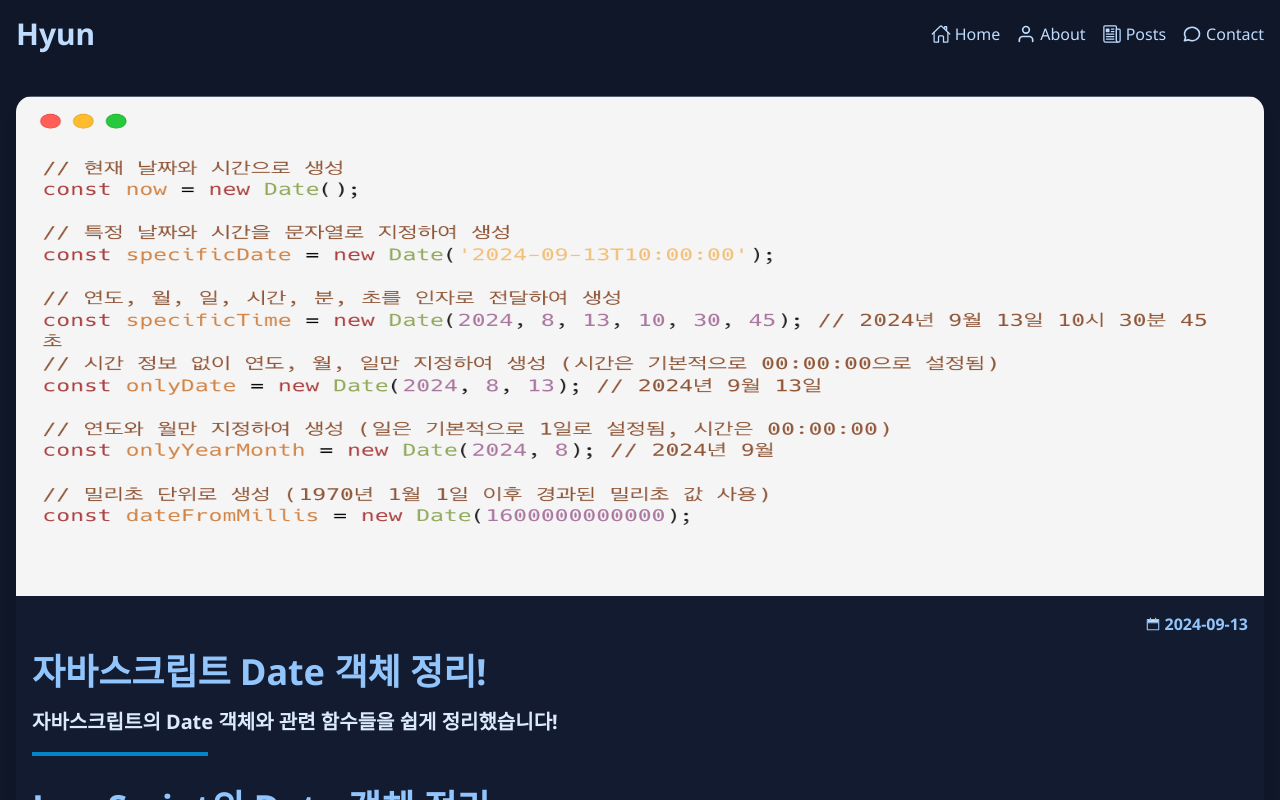
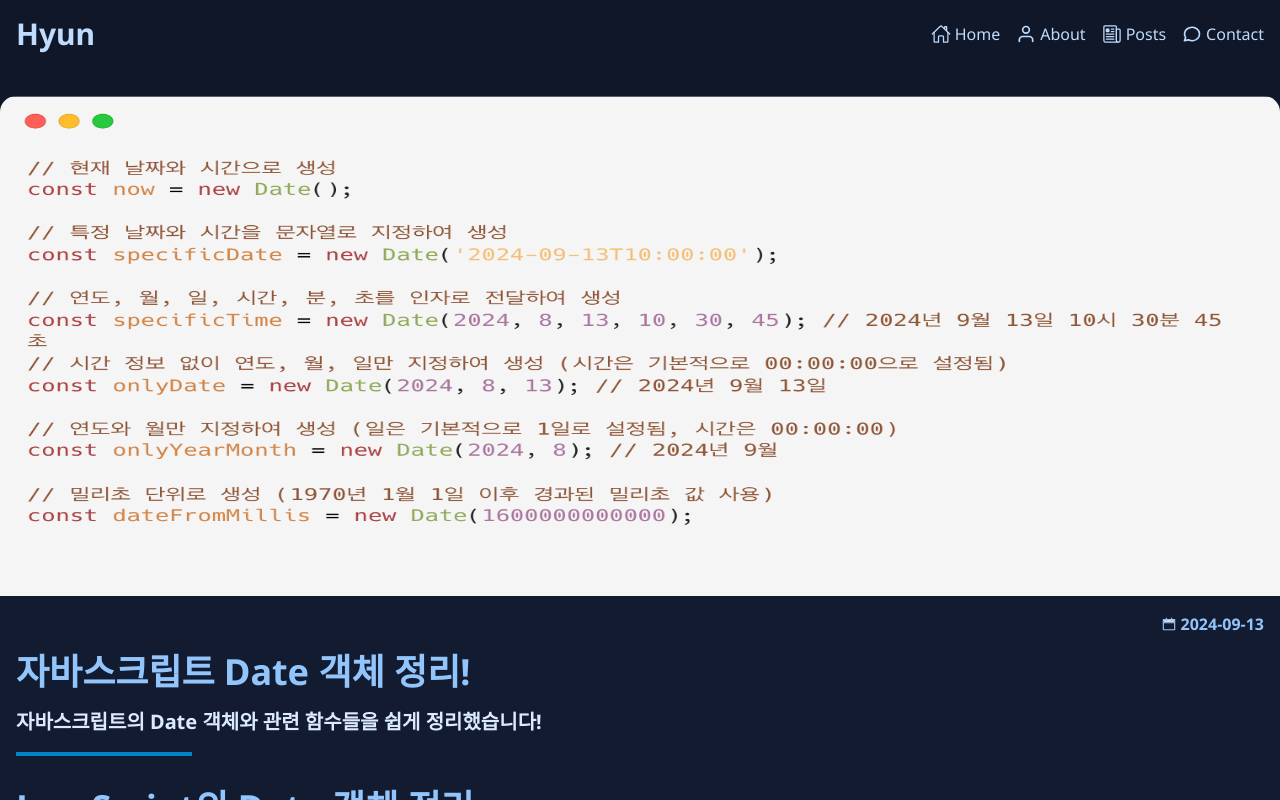
Before and after one commit to GangHyun95/blog, a Next.js app: page /posts/date-object in a window 1280 px wide. Built offline with nearby package versions, Linux system fonts and the light colour scheme.

Commit message:
페이지 css 수정

```diff
--- a/src/app/posts/[slug]/page.tsx
+++ b/src/app/posts/[slug]/page.tsx
@@ -12,7 +12,7 @@ export default async function PostPage({ params: { slug } }: Props) {
     const post = await getPostData(slug);
 
     return (
-        <article className='rounded-2xl overflow-hidden bg-surface mt-24 shadow-lg m-4'>
+        <article className='rounded-2xl overflow-hidden bg-surface mt-24 shadow-lg m-4 inner'>
             <Image
                 className='w-full h-1/5 max-h-[500px]'
                 src={`/images/posts/${post.path}.png`}
```
